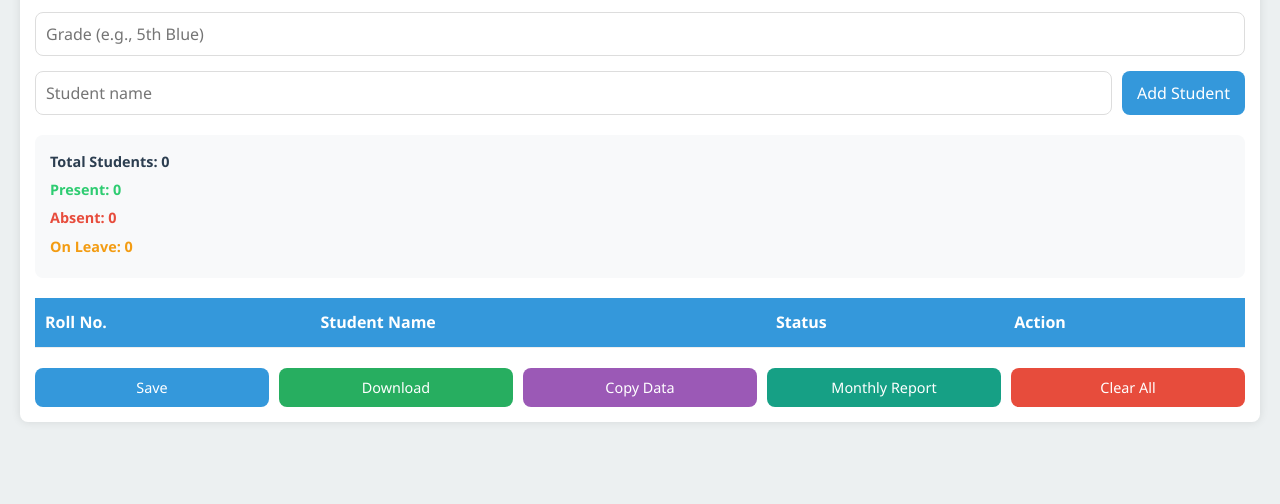
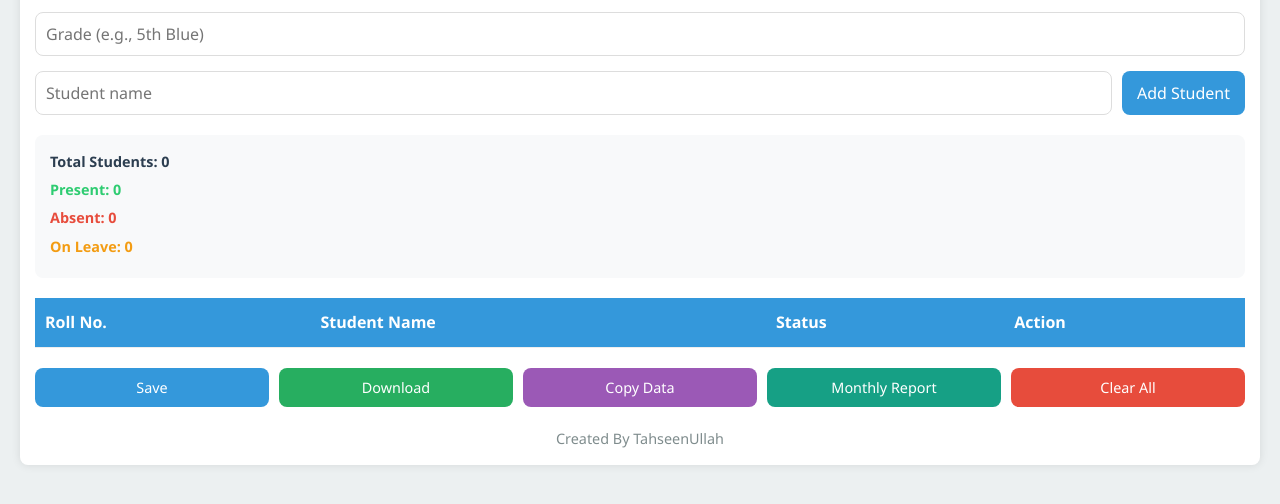
Before and after one commit to Tehseenullah123/Tehseenullah123, a plain HTML site: page index.html in a window 1280 px wide. Shown: the part 142-646 px from the top of the page. Drawn offline with Linux system fonts and the light colour scheme.

Commit message:
Update index.html

```diff
--- a/index.html
+++ b/index.html
@@ -374,6 +374,13 @@
             text-align: center;
             font-weight: bold;
         }
+
+        .creator-credit {
+            text-align: center;
+            margin-top: 20px;
+            color: #7f8c8d;
+            font-size: 0.9rem;
+        }
     </style>
     <link rel="stylesheet" href="https://cdnjs.cloudflare.com/ajax/libs/font-awesome/6.0.0-beta3/css/all.min.css">
 </head>
@@ -432,6 +439,8 @@
             <button id="monthly-report-btn" class="action-btn">Monthly Report</button>
             <button id="clear-btn" class="action-btn">Clear All</button>
         </div>
+
+        <div class="creator-credit">Created By TahseenUllah</div>
     </div>
 
     <!-- Monthly Report Modal -->
```
